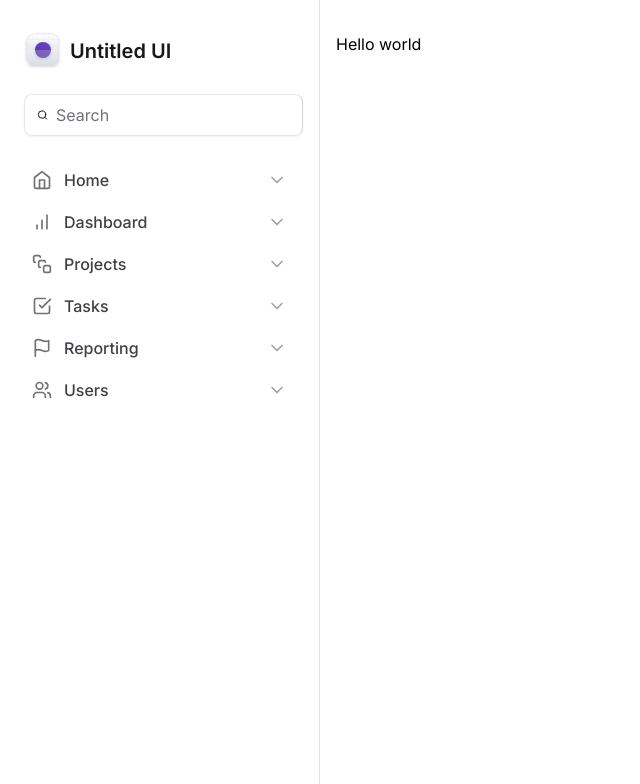
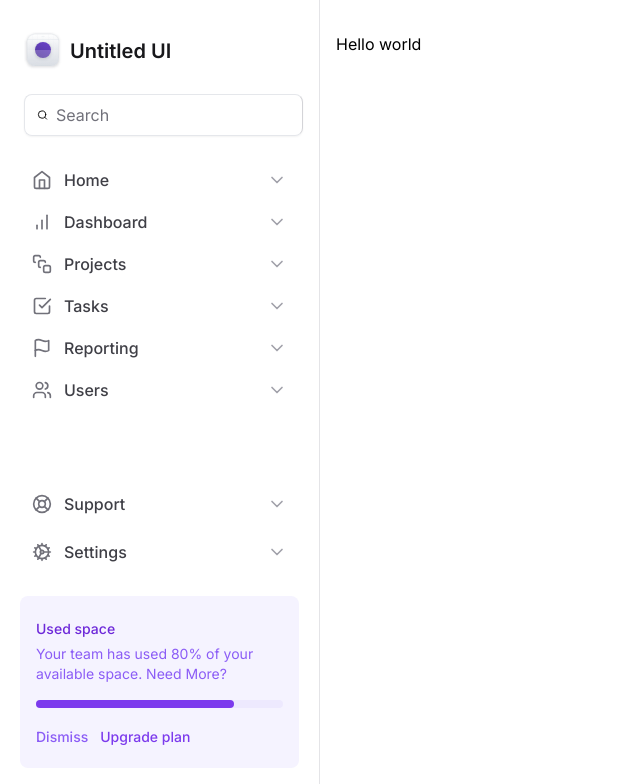
Before and after one commit to rodrigodiasf1984/mastering-tailwindcss-nextjs, a Next.js app: page / in a window 1280 px wide. Shown: the top 784 px of the page, without its empty margins (0-640 px from the left). Built offline with nearby package versions, Linux system fonts and the light colour scheme.

Commit message:
chore: add usedSpaceWidget component

```diff
--- a/src/components/Sidebar/Mainnavigation/index.tsx
+++ /dev/null
@@ -1,23 +0,0 @@
-import {
-  BarChart,
-  CheckSquare,
-  Flag,
-  HomeIcon,
-  SquareStack,
-  Users,
-} from 'lucide-react'
-import React from 'react'
-import { NavItem } from './NavItem'
-
-export default function MainNavigation() {
-  return (
-    <nav className="space-y-0.5">
-      <NavItem icon={HomeIcon} title="Home" />
-      <NavItem icon={BarChart} title="Dashboard" />
-      <NavItem icon={SquareStack} title="Projects" />
-      <NavItem icon={CheckSquare} title="Tasks" />
-      <NavItem icon={Flag} title="Reporting" />
-      <NavItem icon={Users} title="Users" />
-    </nav>
-  )
-}
--- /dev/null
+++ b/src/components/Sidebar/UsedSpaceWidget.tsx
@@ -0,0 +1,28 @@
+import React from 'react'
+
+export function UsedSpaceWidget() {
+  return (
+    <div className="flex flex-col gap-4 rounded-lg bg-violet-50 px-4 py-5 ">
+      <div className="space-y-1">
+        <span className="text-sm/5 font-medium text-violet-700 ">
+          Used space
+        </span>
+        <p className="text-sm/5 text-violet-500">
+          {' '}
+          Your team has used 80% of your available space. Need More?
+        </p>
+      </div>
+      <div className="h-2 rounded-full bg-violet-100">
+        <div className="h-2 w-4/5 rounded-full bg-violet-600" />
+      </div>
+      <div className="space-x-3">
+        <button className="text-sm/5 font-medium text-violet-500 hover:text-violet-700">
+          Dismiss
+        </button>
+        <button className="text-sm/5 font-medium text-violet-600 hover:text-violet-900">
+          Upgrade plan
+        </button>
+      </div>
+    </div>
+  )
+}
--- a/src/components/Sidebar/index.tsx
+++ b/src/components/Sidebar/index.tsx
@@ -1,11 +1,22 @@
 import React from 'react'
 import { Logo } from './Logo'
-import { Search } from 'lucide-react'
-import MainNavigation from './Mainnavigation'
+import {
+  BarChart,
+  CheckSquare,
+  Cog,
+  Flag,
+  HomeIcon,
+  LifeBuoy,
+  Search,
+  SquareStack,
+  Users,
+} from 'lucide-react'
+import { NavItem } from './NavItem'
+import { UsedSpaceWidget } from './UsedSpaceWidget'
 
 const Sidebar = () => {
   return (
-    <aside className="space-y-6 border-r border-zinc-200 px-5 py-8">
+    <aside className="flex flex-col gap-6 border-r border-zinc-200 px-5 py-8">
       <Logo />
       <div className="mx-1 flex w-full items-center gap-2 rounded-lg border border-e-zinc-300 px-3 py-2 shadow-sm">
         <Search className="h-5 w-5" />
@@ -14,7 +25,21 @@
           placeholder="Search"
         />
       </div>
-      <MainNavigation />
+      <nav className="space-y-0.5">
+        <NavItem icon={HomeIcon} title="Home" />
+        <NavItem icon={BarChart} title="Dashboard" />
+        <NavItem icon={SquareStack} title="Projects" />
+        <NavItem icon={CheckSquare} title="Tasks" />
+        <NavItem icon={Flag} title="Reporting" />
+        <NavItem icon={Users} title="Users" />
+      </nav>
+      <div className="mt-auto flex flex-col gap-6">
+        <nav className="flex flex-col gap-2">
+          <NavItem icon={LifeBuoy} title="Support" />
+          <NavItem icon={Cog} title="Settings" />
+        </nav>
+        <UsedSpaceWidget />
+      </div>
     </aside>
   )
 }
```
Also changed, not shown: src/components/Sidebar/NavItem.tsx (renamed from src/components/Sidebar/Mainnavigation/NavItem.tsx).
